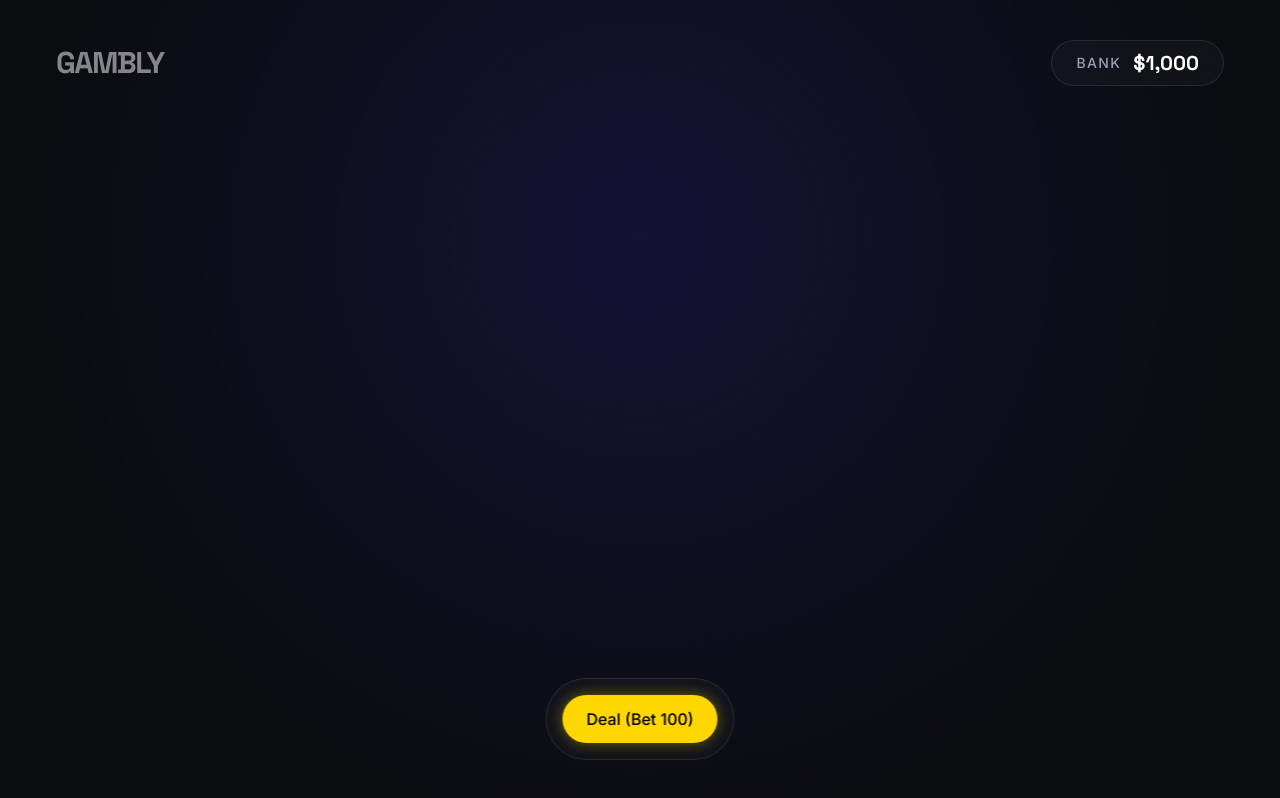
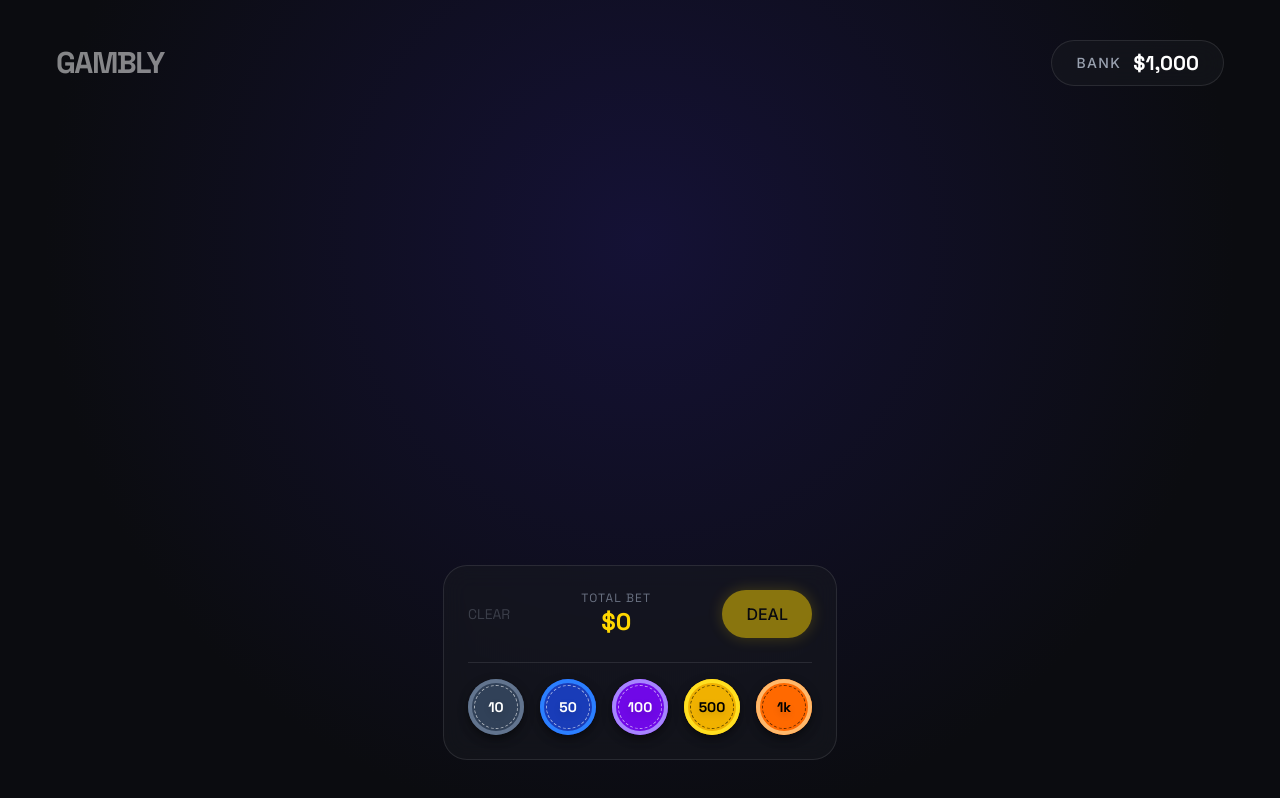
Before and after one commit to igorcol/GAMBLY, a Next.js app: page /games/blackjack in a window 1280 px wide. Both pictures are taken after a click on the button "Start Game". Built offline with nearby package versions, Linux system fonts and the light colour scheme.

Commit message:
ft(ui): sistema de montagem de aposta com ficha dinamica

```diff
--- a/src/components/game/ActionBar.tsx
+++ b/src/components/game/ActionBar.tsx
@@ -2,26 +2,65 @@
 
 import { useTableStore } from '@/store/tableStore'
 import { Button } from '@/components/ui/Button'
+import { Chip } from '@/components/ui/Chip'
+
+const AVAILABLE_CHIPS = [10, 50, 100, 500, 1000]
 
 export function ActionBar() {
-  const { state, startGame, placeBet, dispatchAction } = useTableStore()
+  const { state, pendingBet, startGame, placeBet, dispatchAction, addPendingBet, clearPendingBet } = useTableStore()
 
   return (
-    <div className="fixed bottom-10 left-1/2 -translate-x-1/2 flex items-center gap-4 bg-arcade-surface/50 p-4 rounded-full border border-white/10 backdrop-blur-md">
+    <div className="fixed bottom-10 left-1/2 -translate-x-1/2 flex flex-col items-center gap-4">
+
+      {/* Fase de Aposta: Mostra as Fichas e o Painel de Confirmação */}
+      {state.phase === 'BETTING' && (
+        <div className="flex flex-col items-center gap-6 bg-arcade-surface/50 p-6 rounded-3xl border border-white/10 backdrop-blur-md">
+
+          {/* Valor pendente e botões de ação */}
+          <div className="flex items-center gap-6 w-full justify-between">
+            <button
+              onClick={clearPendingBet}
+              disabled={pendingBet === 0}
+              className="text-gray-400 hover:text-white disabled:opacity-30 disabled:cursor-not-allowed font-mono text-sm transition-colors"
+            >
+              CLEAR
+            </button>
+
+            <div className="flex flex-col items-center">
+              <span className="text-xs text-gray-500 font-mono tracking-widest uppercase">Total Bet</span>
+              <span className="text-2xl font-mono font-black text-arcade-action">${pendingBet}</span>
+            </div>
+
+            <Button
+              variant="primary"
+              label="DEAL"
+              onClick={placeBet}
+              disabled={pendingBet === 0}
+            />
+          </div>
+
+          {/* Fileira de Fichas para somar a aposta */}
+          <div className="flex items-center gap-4 pt-4 border-t border-white/10 w-full justify-center">
+            {AVAILABLE_CHIPS.map(amount => (
+              <Chip
+                key={amount}
+                amount={amount}
+                onClick={() => addPendingBet(amount)}
+              />
+            ))}
+          </div>
+        </div>
+      )}
+
+      {/* Container Padrão para as outras fases */}
+      {state.phase !== 'BETTING' && (
+        <div className="flex items-center gap-4 bg-arcade-surface/50 p-4 rounded-full border border-white/10 backdrop-blur-md transition-all">
+
           {(state.phase === 'IDLE' || state.phase === 'PAYOUT') && (
             <Button
               variant="primary"
               label={state.phase === 'PAYOUT' ? 'Play Again' : 'Start Game'}
               onClick={startGame}
-        />
-      )}
-
-      {state.phase === 'BETTING' && (
-        // Fixado em 100 na v0.1.0 para manter o fluxo atômico antes de montar a UI de fichas
-        <Button
-          variant="primary"
-          label="Deal (Bet 100)"
-          onClick={() => placeBet(100)}
             />
           )}
 
@@ -48,5 +87,7 @@ export function ActionBar() {
             </span>
           )}
         </div>
+      )}
+    </div>
   )
 }
--- /dev/null
+++ b/src/components/ui/Chip.tsx
@@ -0,0 +1,33 @@
+import { ButtonHTMLAttributes } from 'react'
+
+interface ChipProps extends ButtonHTMLAttributes<HTMLButtonElement> {
+  amount: number
+}
+
+// Mapeamento de valores para cores
+const CHIP_COLORS: Record<number, string> = {
+  10: 'bg-slate-700 ring-slate-500 text-white',
+  50: 'bg-blue-800 ring-blue-500 text-white',
+  100: 'bg-violet-700 ring-violet-400 text-white',
+  500: 'bg-yellow-500 ring-yellow-300 text-black',
+  1000: 'bg-orange-500 ring-orange-300 text-black',
+}
+
+export function Chip({ amount, className = '', ...props }: ChipProps) {
+  const colorClass = CHIP_COLORS[amount] || 'bg-arcade-surface ring-white/20 text-white'
+
+  return (
+    <button
+      className={`relative w-14 h-14 rounded-full flex items-center justify-center font-mono font-black text-sm shadow-[0_4px_10px_rgba(0,0,0,0.5)] ring-4 ring-inset transition-all hover:-translate-y-2 hover:shadow-neon active:scale-95 ${colorClass} ${className}`}
+      {...props}
+    >
+      {/* Borda tracejada */}
+      <div className="absolute inset-1.5 rounded-full border border-dashed border-current opacity-60 pointer-events-none"></div>
+
+      {/* Formatação abreviada */}
+      <span className="z-10 drop-shadow-md">
+        {amount >= 1000 ? `${amount / 1000}k` : amount}
+      </span>
+    </button>
+  )
+}
```
Lines whose indentation alone changed are shown as unchanged.
